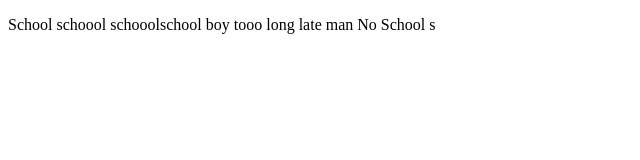
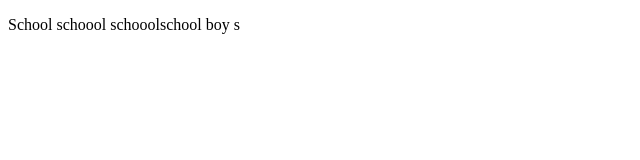
Before and after one commit to kyaloeric/jituprac, a plain HTML site: page two.html in a window 1280 px wide. Shown: the whole page, without its empty margins (0-640 px from the left). Drawn offline with Linux system fonts and the light colour scheme.

Commit message:
modification

```diff
--- a/two.html
+++ b/two.html
@@ -8,10 +8,6 @@
 <body>
     <p>
         School schoool schooolschool boy
-        tooo long
-        late man
-        No
-        School
 
         s
     </p>
```
